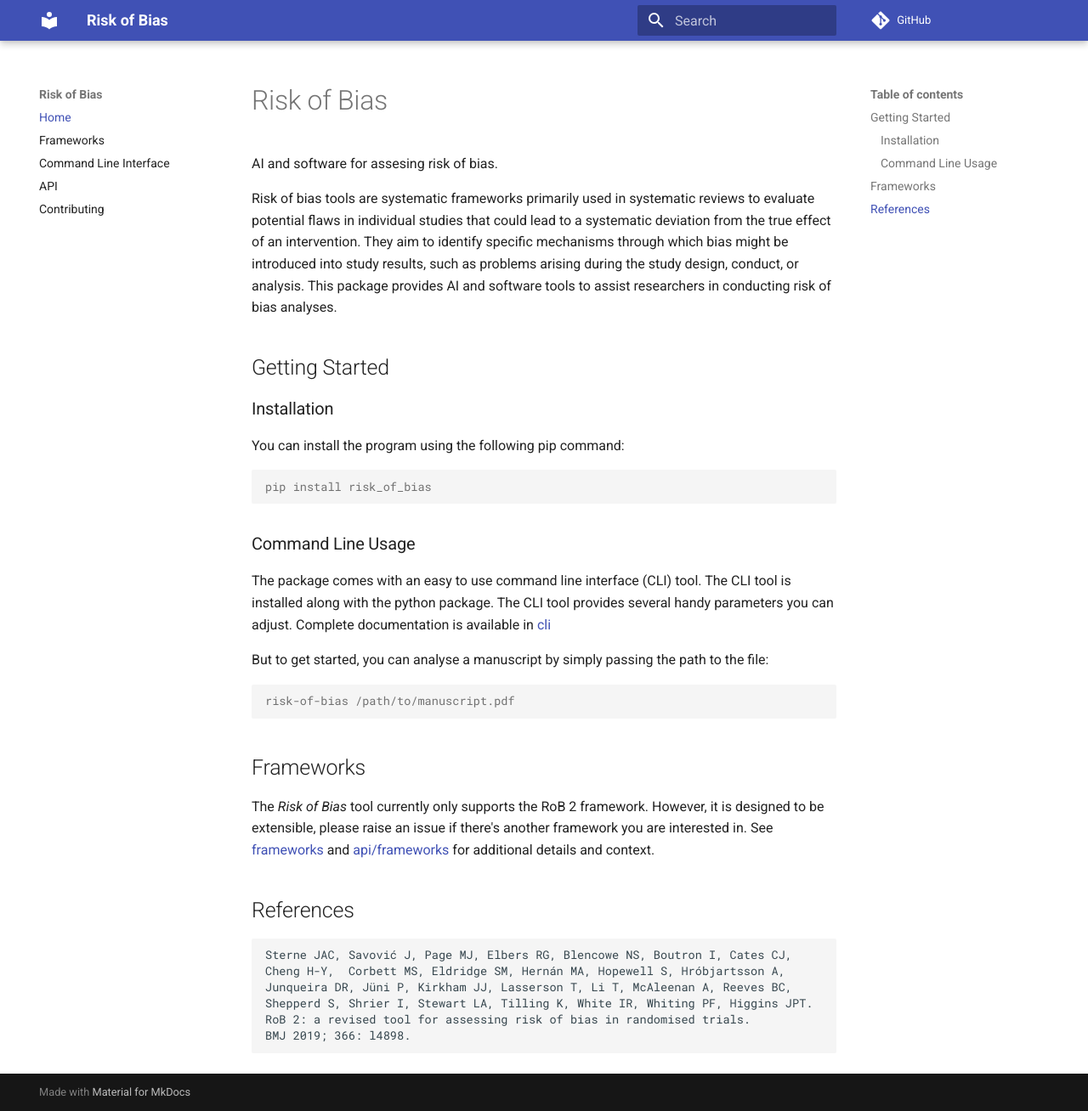
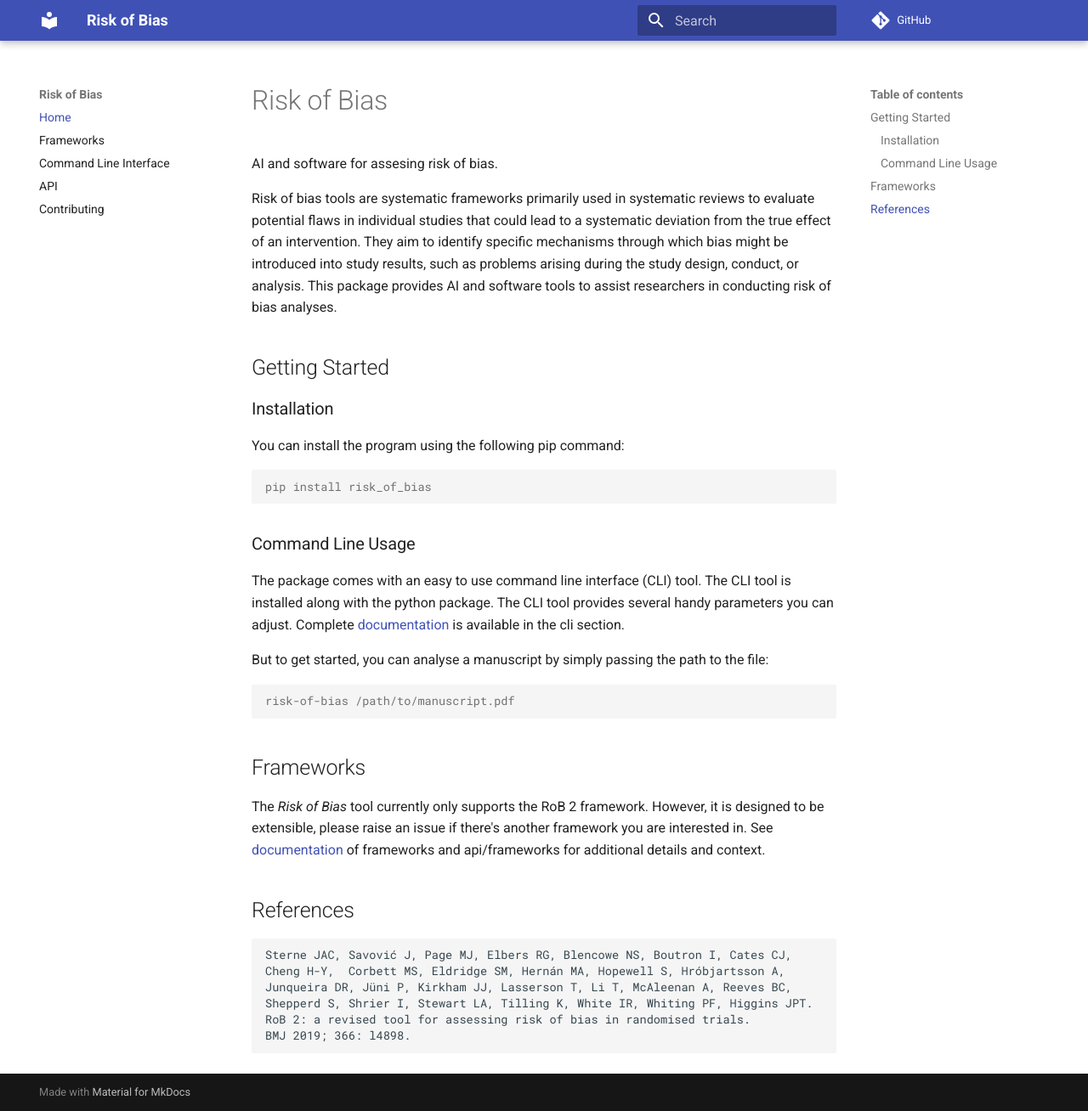
Before and after one commit to rob-luke/risk-of-bias, an MkDocs documentation site: the page built from docs/index.md, in a window 1280 px wide and 1308 px high. Shown: the whole window at 85% size. Built offline with MkDocs 1.6.1 and Material for MkDocs 9.7.7, drawn with Linux system fonts in a browser that asks for light colours; comment, search, counter and statistics services are not loaded.

```diff
--- a/docs/index.md
+++ b/docs/index.md
@@ -22,7 +22,7 @@ pip install risk_of_bias
 The package comes with an easy to use command line interface (CLI) tool.
 The CLI tool is installed along with the python package.
 The CLI tool provides several handy parameters you can adjust.
-Complete documentation is available in [cli](cli.md)
+Complete [documentation](https://rob-luke.github.io/risk-of-bias/) is available in the cli section.
 
 But to get started, you can analyse a manuscript by simply passing the path to the file:
 
@@ -35,7 +35,7 @@ risk-of-bias /path/to/manuscript.pdf
 
 The _Risk of Bias_ tool currently only supports the RoB 2 framework.
 However, it is designed to be extensible, please raise an issue if there's another framework you are interested in.
-See [frameworks](frameworks.md) and [api/frameworks](api.md#framework) for additional details and context.
+See [documentation](https://rob-luke.github.io/risk-of-bias/) of frameworks and api/frameworks for additional details and context.
 
 
 ## References
```
